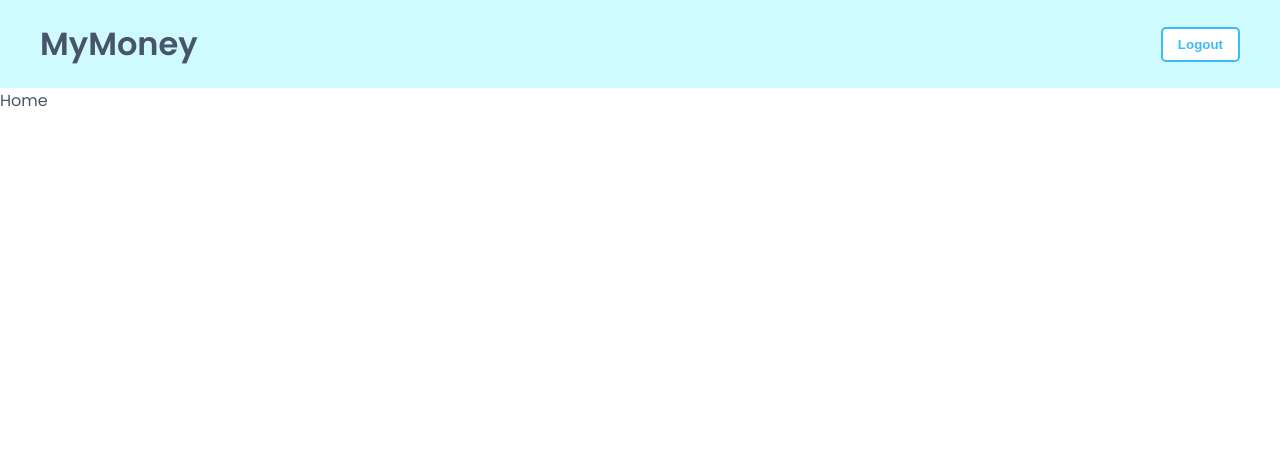
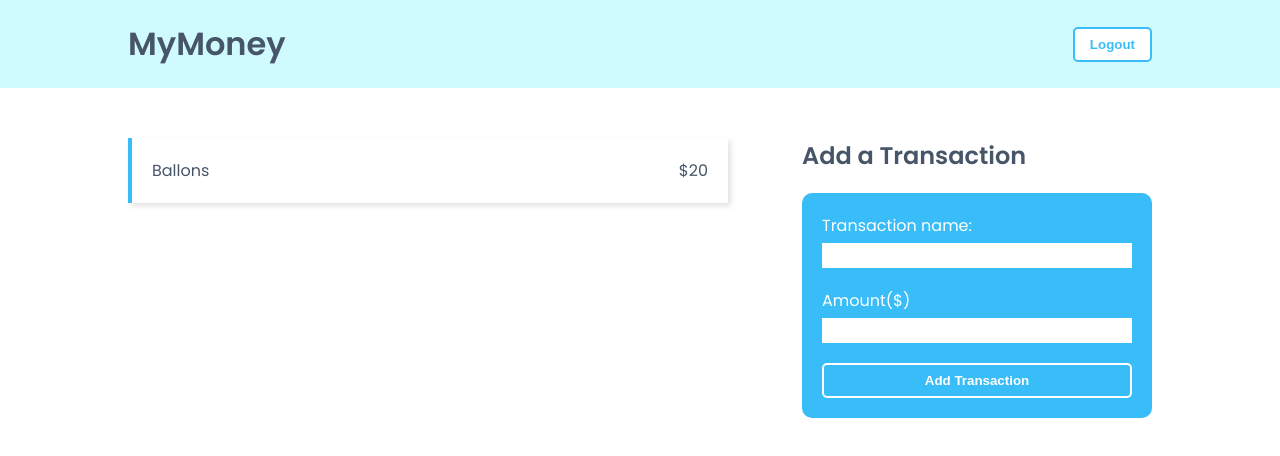
Before and after one commit to pviethung/react-firebase-dumb, a React (Create React App) app: page / in a window 1280 px wide. Shown: the top 456 px of the page. Built offline with nearby package versions, Linux system fonts and the light colour scheme; no server answers; sample sign-in values are in the browser's storage.

Commit message:
add home layouts and add transaction form function

```diff
--- a/src/App.css
+++ b/src/App.css
@@ -44,7 +44,7 @@ button {
 .container {
   margin: auto;
   width: 100%;
-  max-width: 1200px;
+  max-width: 1024px;
 }
 
 .btn {
--- /dev/null
+++ b/src/components/TransactionForm.js
@@ -0,0 +1,34 @@
+import { useRef } from 'react';
+import { useFirestoreCollection } from '../hooks/useFirestoreCollection';
+import Form from './Form';
+
+const TransactionForm = () => {
+  const nameRef = useRef();
+  const amountRef = useRef();
+  const { addDocument, isError, data, isLoading, error } =
+    useFirestoreCollection('transactions');
+
+  const submitHandler = (e) => {
+    e.preventDefault();
+    addDocument(nameRef.current.value, amountRef.current.value);
+  };
+
+  if (data) {
+    console.log(data);
+  }
+
+  return (
+    <Form onSubmit={submitHandler}>
+      <label>Transaction name:</label>
+      <input ref={nameRef} type="text" />
+      <label>Amount($)</label>
+      <input ref={amountRef} type="number" />
+      <button disabled={isLoading} className="btn">
+        {isLoading ? 'Loading...' : 'Add Transaction'}
+      </button>
+      {isError && <p className="error mt-5">{error.code}</p>}
+    </Form>
+  );
+};
+
+export default TransactionForm;
--- /dev/null
+++ b/src/components/TransactionList.js
@@ -0,0 +1,14 @@
+import styles from './TransactionList.module.css';
+
+const TransactionList = () => {
+  return (
+    <ul className={styles.container}>
+      <li>
+        <p>Ballons</p>
+        <p>$20</p>
+      </li>
+    </ul>
+  );
+};
+
+export default TransactionList;
--- /dev/null
+++ b/src/components/TransactionList.module.css
@@ -0,0 +1,15 @@
+.container {
+  display: flex;
+  flex-direction: column;
+  width: 100%;
+  max-width: 600px;
+  list-style: none;
+}
+
+.container > li {
+  border-left: 4px solid var(--app-color-theme-dark);
+  display: flex;
+  justify-content: space-between;
+  padding: 20px;
+  box-shadow: 3px 3px 5px 0px rgba(219, 219, 219, 0.75);
+}
--- a/src/hooks/useFirestoreCollection.js
+++ b/src/hooks/useFirestoreCollection.js
@@ -2,20 +2,20 @@ import { collection, addDoc } from 'firebase/firestore';
 import { useState } from 'react';
 import { db } from '../firebase/config';
 
-export const useFirestoreCollection = () => {
+export const useFirestoreCollection = (collectionPath) => {
   const [isLoading, setIsLoading] = useState(false);
   const [isError, setIsError] = useState(false);
   const [error, setError] = useState(null);
   const [data, setData] = useState(null);
 
-  const request = async (requestFn) => {
+  const request = async (promise) => {
     setError(null);
     setData(null);
     setIsError(false);
     setIsLoading(true);
 
     try {
-      const res = await requestFn();
+      const res = await promise;
       setData(res);
       setIsLoading(false);
     } catch (error) {
@@ -25,12 +25,14 @@ export const useFirestoreCollection = () => {
     }
   };
 
-  const addDocument = request((name, amount) =>
-    addDoc(collection(db, 'transactions'), {
-      name,
-      amount,
-    })
-  );
+  const addDocument = (name, amount) => {
+    request(
+      addDoc(collection(db, collectionPath), {
+        name,
+        amount,
+      })
+    );
+  };
 
   return {
     data,
--- a/src/pages/Home/Home.js
+++ b/src/pages/Home/Home.js
@@ -1,5 +1,21 @@
+import TransactionForm from '../../components/TransactionForm';
+import TransactionList from '../../components/TransactionList';
+import styles from './Home.module.css';
+
 const Home = () => {
-  return <div>Home</div>;
+  return (
+    <div className="container">
+      <div className={styles.container}>
+        <TransactionList />
+        <div className={styles['col-right']}>
+          <h2>Add a Transaction</h2>
+          <div className={styles['form-container']}>
+            <TransactionForm />
+          </div>
+        </div>
+      </div>
+    </div>
+  );
 };
 
 export default Home;
--- /dev/null
+++ b/src/pages/Home/Home.module.css
@@ -0,0 +1,30 @@
+.container {
+  margin-top: 50px;
+  display: flex;
+  justify: space-between;
+}
+
+.col-right {
+  margin-left: auto;
+  width: 350px;
+}
+.form-container {
+  background-color: var(--app-color-theme-dark);
+  padding: 20px;
+  border-radius: 10px;
+  margin-top: 20px;
+}
+
+.form-container > form > input {
+  border: none;
+}
+
+.form-container > form > label {
+  color: #fff;
+}
+.form-container > form > button {
+  width: 100%;
+  color: #fff;
+  border: 2px solid #fff;
+  background-color: var(--app-color-theme-dark);
+}
```
